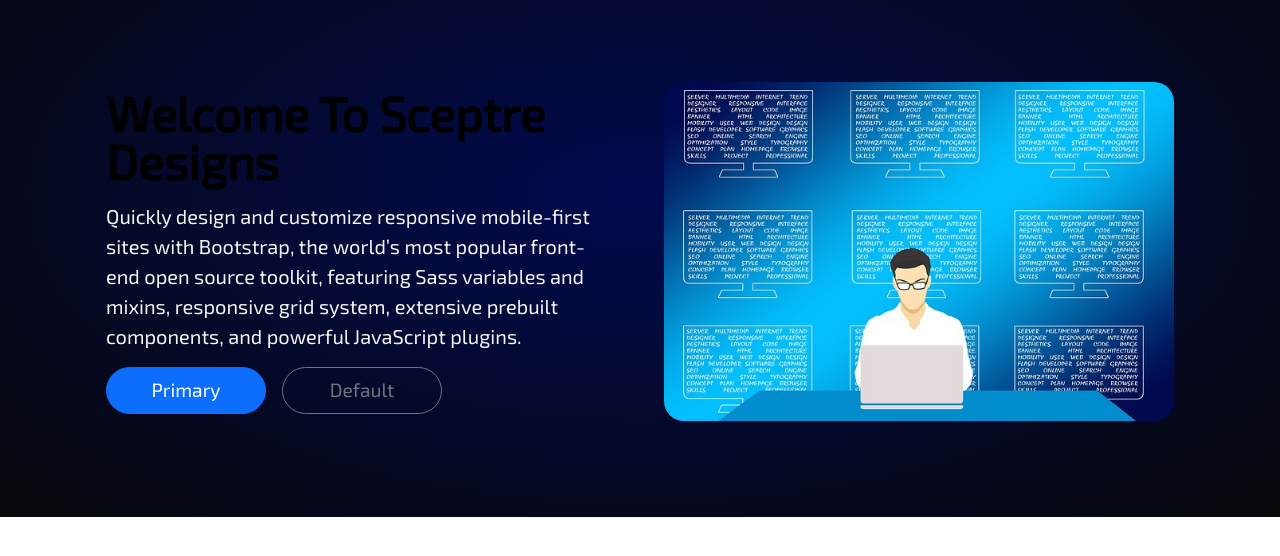
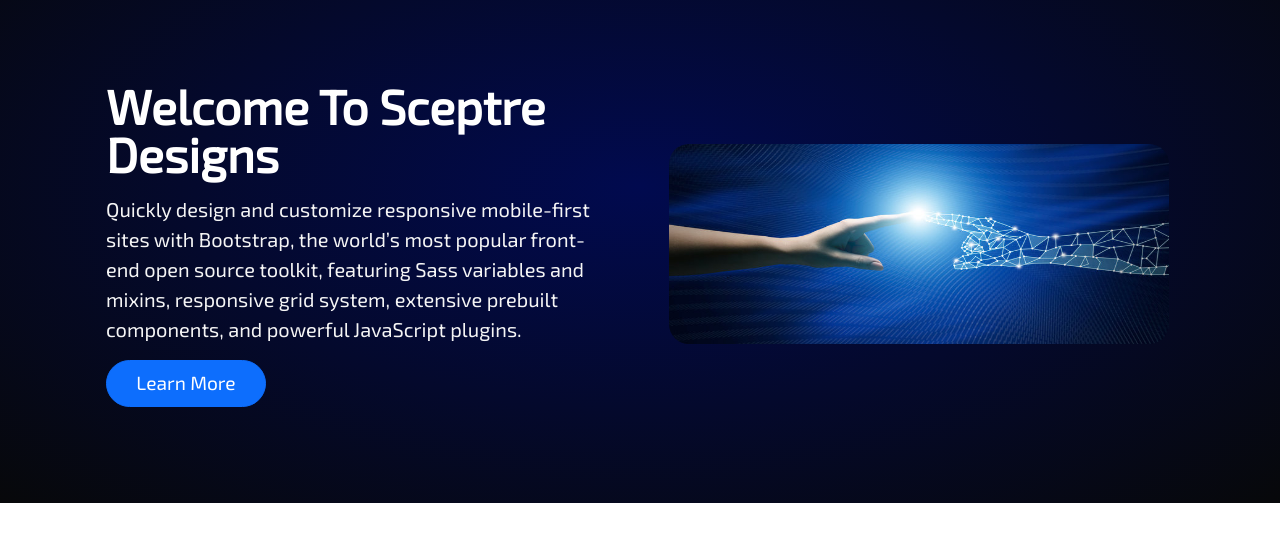
Before and after one commit to bigman0975/bigman0975.github.io, a plain HTML site: page index.html in a window 1280 px wide. Shown: the part 130-686 px from the top of the page. Drawn offline with nearby package versions, Linux system fonts and the light colour scheme.

Commit message:
modified:   index.html 	modified:   styles.css

```diff
--- a/index.html
+++ b/index.html
@@ -46,14 +46,13 @@
       <div class="container col-xxl-8 px-4 py-5">
         <div class="row flex-lg-row-reverse align-items-center g-5 py-5">
           <div class="col-10 col-sm-8 col-lg-6">
-            <img src="./coding-design.jpg" class="d-block mx-lg-auto img-fluid" alt="Bootstrap Themes"  width="1000px" height="1000" loading="lazy">
+            <img src="./360_F_281091481_1JXwRLL1E5jbfiy4qMsBGI2DDoyqu1vm.jpg" class="d-block mx-lg-auto img-fluid" alt="Bootstrap Themes"  width="500px" height="500px" loading="lazy">
           </div>
           <div class="col-lg-6">
             <h1 class="display-5 fw-bold text-body-emphasis lh-1 mb-3">Welcome To Sceptre Designs</h1>
             <p class="lead">Quickly design and customize responsive mobile-first sites with Bootstrap, the world’s most popular front-end open source toolkit, featuring Sass variables and mixins, responsive grid system, extensive prebuilt components, and powerful JavaScript plugins.</p>
             <div class="d-grid gap-2 d-md-flex justify-content-md-start">
-              <button type="button" class="btn btn-primary btn-lg px-4 me-md-2">Primary</button>
-              <button type="button" class="btn btn-outline-secondary btn-lg px-4">Default</button>
+              <button type="button" class="btn btn-primary btn-lg px-4 me-md-2">Learn More</button>
             </div>
           </div>
         </div>
--- a/styles.css
+++ b/styles.css
@@ -44,6 +44,12 @@
     color: #0316a7;
 }
 
+.lh-1 {
+    color: white !important;
+}
+
 .img-fluid {
     border-radius: 20px;
+    height: 200px !important;
+    width: 500px !important;
 }
```
